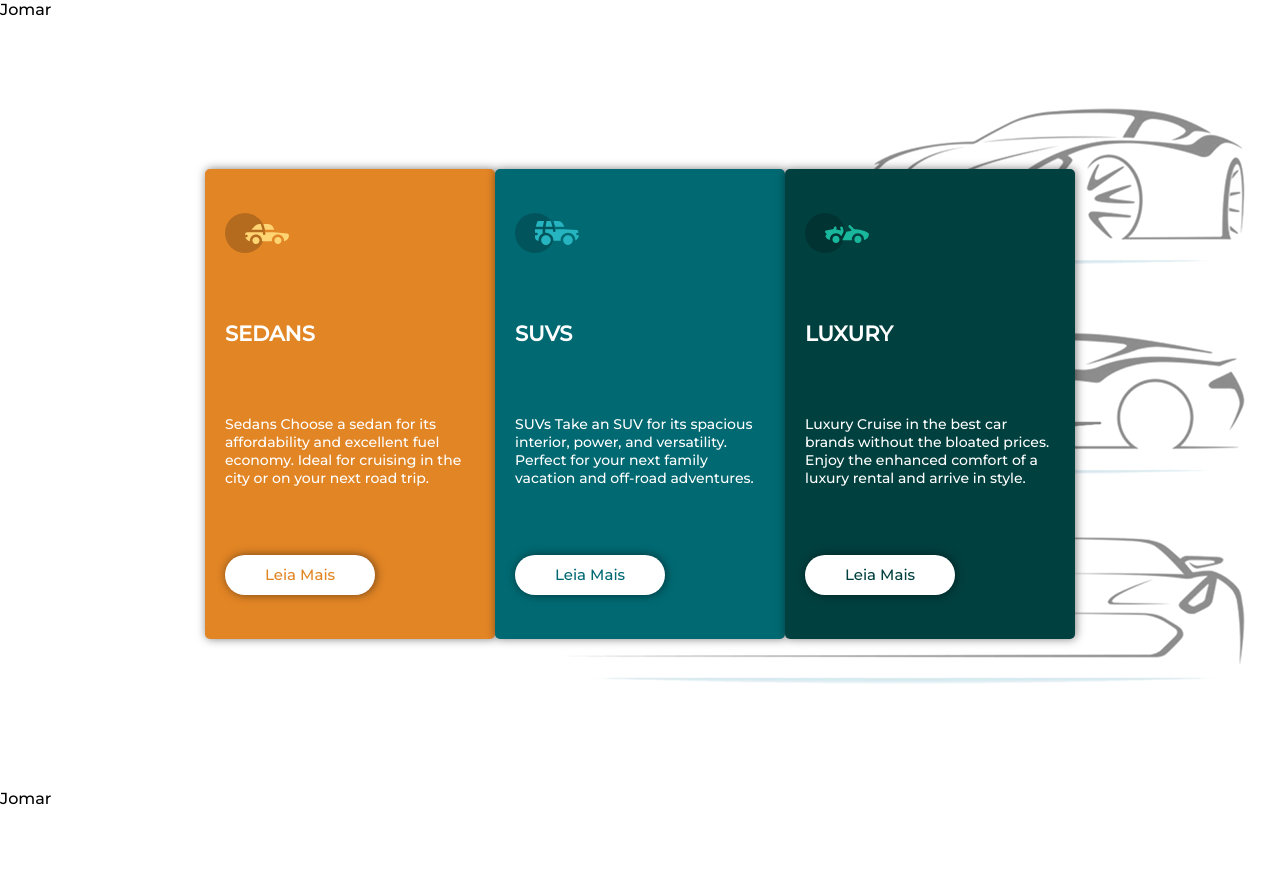
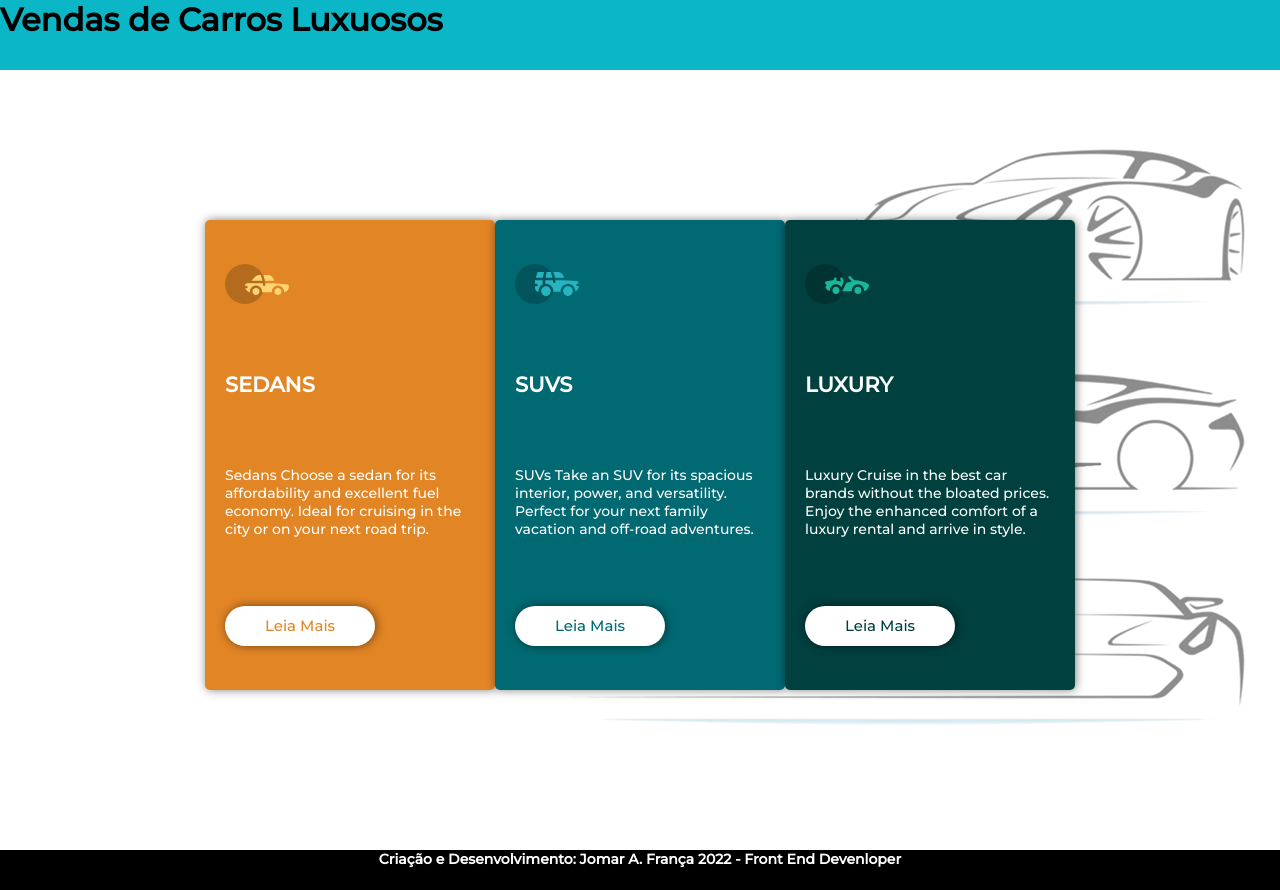
Before and after one commit to JomarFranca/3_Colunas_Carros_Luxuosos, a plain HTML site: page index.html in a window 1280 px wide. Before the commit the page ends 808 px from the top, so only its background shows below. Drawn offline with Linux system fonts and the light colour scheme.

Commit message:
Criado o footer

```diff
--- a/index.html
+++ b/index.html
@@ -10,8 +10,8 @@
     <title>Meu primeiro projeto</title>
 </head>
 
-<header>
-    Jomar
+<header class="cabeçalho">
+    <h1>Vendas de Carros Luxuosos</h1>
 </header>
 
 <body>
@@ -52,7 +52,9 @@
 </body>
 
 <footer>
-    Jomar
+    <p class="footer-texto">
+        Criação e Desenvolvimento: Jomar A. França 2022 - Front End Devenloper
+    </p>
 </footer>
 
 </html>
--- a/style.css
+++ b/style.css
@@ -5,6 +5,13 @@
     margin: 0px;
     padding: 0px;
     font-family: 'Montserrat', sans-serif;
+}
+
+.cabeçalho {
+    background-color: #0bb7c7;
+    margin: 0;
+    height: 70px;
+    width: auto;
 }
 
 body {
@@ -76,3 +83,19 @@ body {
     opacity: 0.3;
     cursor: pointer;
 }
+
+footer {
+
+    width: auto;
+    height: 40px;
+    background-color: #000;
+    position: relative;
+}
+
+.footer-texto {
+    color: #fff;
+    font-size: 14px;
+    font-weight: bold;
+    text-align: center;
+    margin: 10px;
+}
```
